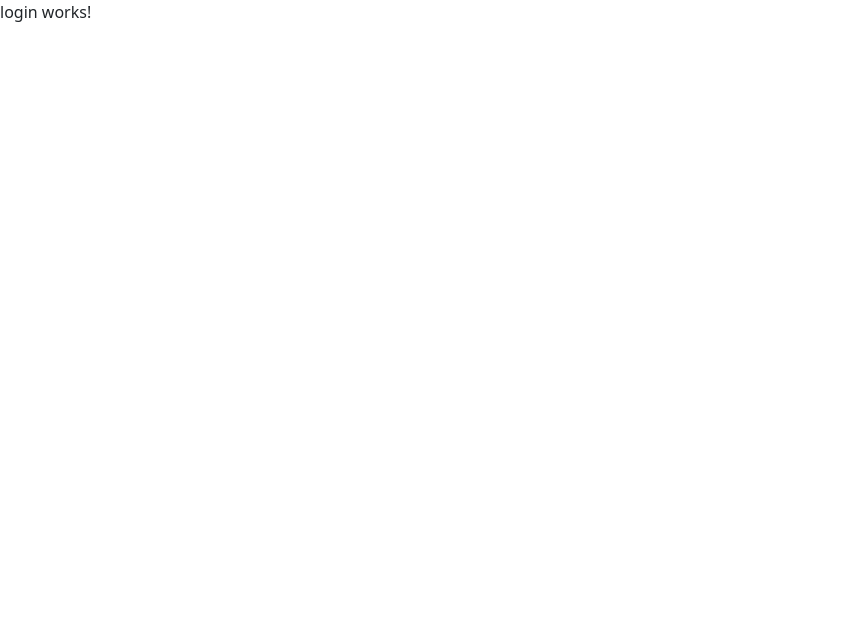
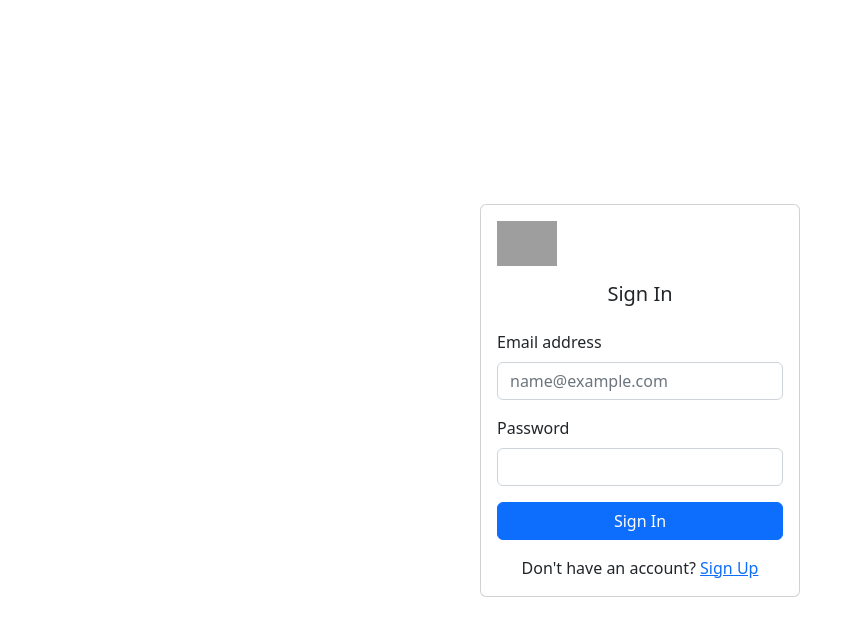
Before and after one commit to skrishnan22/google-scraper, an Angular app in the folder ui/: page /login in a window 1280 px wide. Shown: the top 636 px of the page, without its empty margins (0-862 px from the left). Built offline with nearby package versions, Linux system fonts and the light colour scheme; grey boxes are pictures that could not be loaded.

Commit message:
UI: Add login ui and integration with API

```diff
--- a/ui/src/app/components/login/login.component.html
+++ b/ui/src/app/components/login/login.component.html
@@ -1 +1,32 @@
-<p>login works!</p>
+<div class="d-flex justify-content-center align-items-center vh-100">
+  <div class="card" style="width: 20rem">
+    <div class="card-body">
+      <div class="text-center mb-4">
+        <img src="path-to-logo.png" alt="Logo" class="mb-3" style="width: 60px" />
+        <h5 class="card-title">Sign In</h5>
+      </div>
+      <form [formGroup]="loginForm" (ngSubmit)="onSubmit()">
+        <div class="mb-3">
+          <label for="email" class="form-label">Email address</label>
+          <input type="email" class="form-control" id="email" formControlName="email" placeholder="name@example.com" />
+          <div *ngIf="f.email.touched && f.email.errors" class="text-danger">
+            <div *ngIf="f.email.errors.required">Email is required.</div>
+            <div *ngIf="f.email.errors.email">Please enter a valid email.</div>
+          </div>
+        </div>
+        <div class="mb-3">
+          <label for="password" class="form-label">Password</label>
+          <input type="password" class="form-control" id="password" formControlName="password" />
+          <div *ngIf="f.password.touched && f.password.errors?.required" class="text-danger">Password is required.</div>
+        </div>
+        <div class="d-grid">
+          <button type="submit" class="btn btn-primary">Sign In</button>
+        </div>
+      </form>
+      <!-- Optionally, add a link to the signup page -->
+      <div class="mt-3 text-center">
+        <span>Don't have an account? <a href="/signup">Sign Up</a></span>
+      </div>
+    </div>
+  </div>
+</div>
--- a/ui/src/app/components/login/login.component.ts
+++ b/ui/src/app/components/login/login.component.ts
@@ -1,10 +1,54 @@
-import { Component } from '@angular/core';
+import { Component, OnInit } from '@angular/core';
+import { FormBuilder, FormGroup, Validators } from '@angular/forms';
+import { UserService } from 'src/app/services/user.service';
+import { Router } from '@angular/router';
+import { ToastService } from 'src/app/services/toast.service';
 
 @Component({
   selector: 'app-login',
   templateUrl: './login.component.html',
   styleUrls: ['./login.component.scss']
 })
-export class LoginComponent {
+export class LoginComponent implements OnInit {
+  loginForm!: FormGroup;
 
+  constructor(
+    private fb: FormBuilder,
+    private userService: UserService,
+    private toastService: ToastService,
+    private router: Router
+  ) {}
+
+  ngOnInit(): void {
+    this.loginForm = this.fb.group({
+      email: ['', [Validators.required, Validators.email]],
+      password: ['', Validators.required]
+    });
+  }
+
+  onSubmit() {
+    if (this.loginForm.valid) {
+      this.userService.login(this.loginForm.value).subscribe({
+        next: response => {
+          this.router.navigate(['/home']);
+        },
+        error: error => {
+          this.toastService.showError('Invalid email and password', 2500);
+        }
+      });
+    } else {
+      this.markFormFieldsAsTouched();
+    }
+  }
+
+  private markFormFieldsAsTouched() {
+    Object.keys(this.loginForm.controls).forEach(field => {
+      const control = this.loginForm.get(field);
+      control?.markAsTouched({ onlySelf: true });
+    });
+  }
+
+  get f() {
+    return this.loginForm.controls;
+  }
 }
--- a/ui/src/app/services/user.service.ts
+++ b/ui/src/app/services/user.service.ts
@@ -14,4 +14,8 @@ export class UserService {
   signUp(userDetails: { name: String; password: String; email: String }): Observable<any> {
     return this.http.post(`${this.API_URL}/user/sign-up`, userDetails);
   }
+
+  login(loginDetails: { email: String; password: String }): Observable<any> {
+    return this.http.post(`${this.API_URL}/user/login`, loginDetails);
+  }
 }
```
